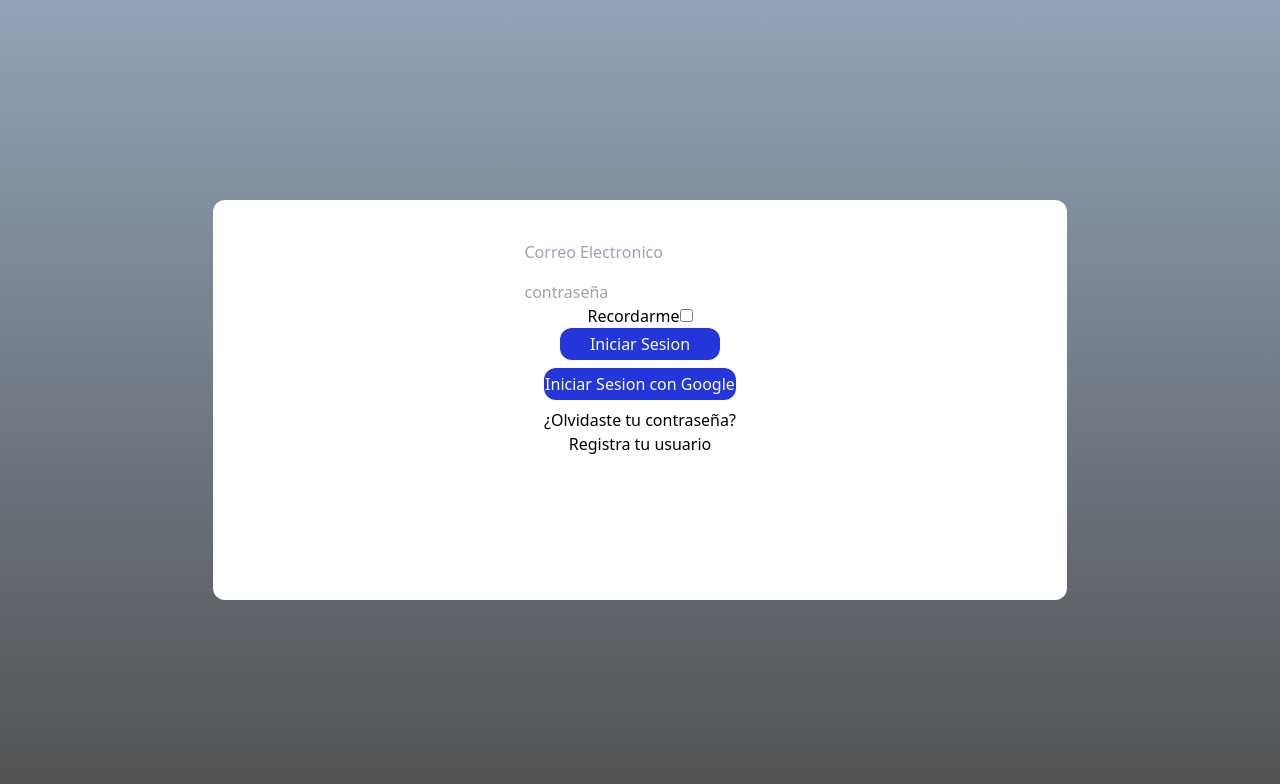
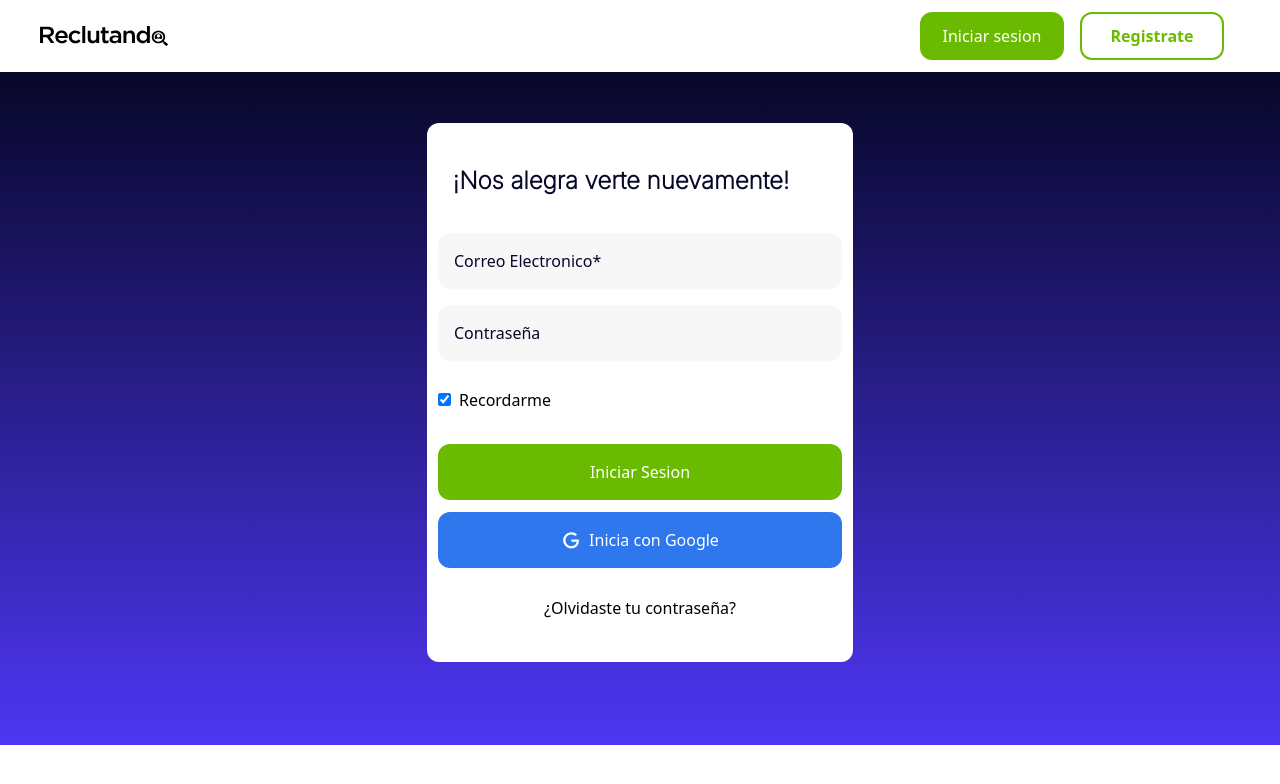
Before and after one commit to yesifita/S8-21-t-react-agregarback, a React (Vite) app: page /login in a window 1280 px wide. Shown: the top 784 px of the page. Built offline with nearby package versions, Linux system fonts and the light colour scheme; no server answers.

Commit message:
add navbarlogin, styles:login, register and poupconfirm

```diff
--- a/index.html
+++ b/index.html
@@ -3,6 +3,7 @@
   <head>
     <meta charset="UTF-8" />
     <link rel="icon" type="image/svg+xml" href="/vite.svg" />
+    <link href="https://fonts.googleapis.com/css2?family=Inter:wght@200&display=swap" rel="stylesheet">
     <meta name="viewport" content="width=device-width, initial-scale=1.0" />
     <script src="https://kit.fontawesome.com/af56c2111b.js" crossorigin="anonymous"></script>
     <title>Vite + React + TS</title>
--- a/src/App.css
+++ b/src/App.css
@@ -7,9 +7,6 @@
 #conteiner-job{
     @apply w-full h-full
 }
-button{
-    @apply bg-white w-12 h-8 border-solid border-slate-800 rounded-xl
-}
 
 #requerimientos input {
     @apply mr-2 font-normal text-base
--- a/src/componentes/Nav/NavMenu.tsx
+++ b/src/componentes/Nav/NavMenu.tsx
@@ -78,7 +78,7 @@ const NavMenu = () => {
                         className={`flex transform duration-300 text-lg mb-6 ${isMenuOpen ? "justify-start" : "justify-center"} items-center ${isMenuOpen ? "w-72" : "w-16"}`}
                         onClick={toggleMenu}
                     >
-                        <Link to={"/"} className="flex px-4">
+                        <Link to={"/postulados"} className="flex px-4">
                             {isMenuOpen ? (
                                 <img src={perfil} className="text-2xl text-white" />
                             ) : (
--- a/src/componentes/cargarVacante/CrearVacanteReclutador.tsx
+++ b/src/componentes/cargarVacante/CrearVacanteReclutador.tsx
@@ -14,10 +14,7 @@ import { Link } from 'react-router-dom'
 import Loader from '../loader/Loader'
 import { useState, useRef } from 'react'
 
-const CrearVacanteReclutador = () => {
-  const [loading, setLoading] = useState(false)
-  const [Image, setImage] = useState('')
-  const [inputCheck, setInputCheck] = useState({
+const INITIAL_CHECK={
   vsc: false,
   php: false,
   eclipse: false,
@@ -36,8 +33,8 @@ const CrearVacanteReclutador = () => {
   vacaciones: false,
   platzi: false,
   acuerdo: true,
-  })
-  const [inputValues, setInputValues] = useState({
+}
+const INITIAL_VALUES={
   imagen: '',
   empresa: '',
   puesto: '',
@@ -47,13 +44,20 @@ const CrearVacanteReclutador = () => {
   salario: '',
   textarea: '',
   ingles: '',
-  })
+}
+
+const CrearVacanteReclutador = () => {
+  const [loading, setLoading] = useState(false)
+  const [Image, setImage] = useState('')
+  const [inputCheck, setInputCheck] = useState(INITIAL_CHECK)
+  const [inputValues, setInputValues] = useState(INITIAL_VALUES)
   const [file, setFile] = useState('')
+  const [response, setResponse] = useState(null)
+  const [db, setDb] = useState(null)
 
   const handleSubmit = e => {
-    e.preventDefault(), setLoading(true)
-    setInputValues
-    setInputCheck
+    e.preventDefault(),
+    createJob()
   }
 
   const handleChange = e => {
@@ -80,6 +84,27 @@ const CrearVacanteReclutador = () => {
   const selectImage = () => {
     refInputFile.current.click()
   }
+
+  const createJob=()=>{
+    crud
+			.post(urlPost, {
+				body: [inputCheck,inputValues],
+				headers: { 'content-type': 'application/json' },
+			})
+    .then(res => {
+      if (!res.err) {
+
+        setDb([...db, res]),
+        setLoading(true)
+
+      } else {
+
+        setResponse(res),
+        setInputValues(INITIAL_VALUES),
+        setInputCheck(INITIAL_CHECK)
+      }
+    })
+  }
   // const addImage = e => {
   //   e.preventDefault()
   //   refInputFile.current.files = e.dataTransfer.files
@@ -92,12 +117,9 @@ const CrearVacanteReclutador = () => {
   //   setFile(file)
   // }
 
-  // const uploadImage = e => {
-  //   const files = e.target.files
-  //   const file = files[0]
-  //   showImage(file)
-  // }
-  // console.log(setInputCheck)
+  //
+
+
   return (
     <>
       <div>
@@ -122,7 +144,7 @@ const CrearVacanteReclutador = () => {
               // onDrag={addImage}
               // {dragImage}
               id="conteiner_ imput_img"
-              className="flex flex-col items-center justify-center w-32 mb-3 ml-20 text-center bg-red-500 border-2 border-dashed h-18 flex-rows text-xxs border-slate-400 rounded-xl"
+              className="flex flex-col items-center justify-center w-32 mb-3 ml-20 text-center border-2 border-dashed h-18 flex-rows text-xxs border-slate-400 rounded-xl"
             >
               <input
                 onChange={handleChange}
@@ -563,13 +585,13 @@ const CrearVacanteReclutador = () => {
           </div>
           <div className="flex flex-row justify-around w-full pt-16 pb-8 pl-12 pr-20 ">
             <Link to="/recruiter/dashboard">
-              <button className="w-48 h-12 mb-8 text-base font-medium bg-white border-2 border-skyblue text-skyblue">
+              <button className="w-48 h-12 mb-8 text-base font-medium bg-white border-2 rounded-xl border-skyblue text-skyblue">
                 Cancelar
               </button>
             </Link>
             <button
               onClick={() => setLoading(true)}
-              className="w-48 h-12 text-base font-medium text-white bg-primaryGreen"
+              className="w-48 h-12 text-base font-medium text-white rounded-xl bg-primaryGreen"
             >
               Publicar Oferta
             </button>
--- a/src/componentes/login/Login.tsx
+++ b/src/componentes/login/Login.tsx
@@ -2,6 +2,7 @@ import { Link, useNavigate } from 'react-router-dom'
 import { useState } from 'react'
 import { FormState } from '../../types'
 import { useUser } from '../../context/UserProvider'
+import NavBarLogin from './NavBarLogin'
 
 const Login = () => {
   const [inputValues, setInputValues] = useState<FormState['inputValues']>({
@@ -34,58 +35,82 @@ const Login = () => {
   return (
     <>
       {/* <h2>{user ? "en linea" : "offline"}</h2> */}
+
+      <NavBarLogin />
       <div
-        className="flex items-center justify-center w-full h-screen bg-gradiente1/75 bg-gradient-to-b from-slate-400 to-gradiente1/10"
+        className="flex items-center justify-center w-full h-673 bg-gradiente bg-gradient-to-b from-primaryBlueDark to-gradiente1/10"
         id="container"
       >
         <div
           id="content"
-          className="flex flex-col w-4/6 bg-white h-3/6 justify-content-center rounded-xl"
+          className="flex flex-col items-center justify-center w-4/12 mb-8 bg-white h-4/5 rounded-xl"
         >
-          <form
-            onSubmit={handleSubmit}
-            className="flex flex-col items-center justify-center pt-10 "
-          >
+          <h1 className="text-2xl font-bold font-primaria text-primaryBlueDark w-375 h-7 botton-8">
+            ¡Nos alegra verte nuevamente!
+          </h1>
+          <form onSubmit={handleSubmit} className="flex flex-col items-start justify-center pt-10">
             <input
               onChange={handleChange}
               value={inputValues.email}
               type="email"
               name="email"
-              placeholder="Correo Electronico"
-              className="mb-4"
+              placeholder="Correo Electronico*"
+              className="pl-4 mb-4 bg-secundaryGreyLight rounded-xl w-404 h-14 text-primaryBlueDark placeholder:text-primaryBlueDark"
             ></input>
             <input
               onChange={handleChange}
               value={inputValues.password}
               type="password"
               name="password"
-              placeholder="contraseña"
+              placeholder="Contraseña"
+              className="pl-4 bg-secundaryGreyLight rounded-xl w-404 h-14 text-primaryBlueDark placeholder:text-primaryBlueDark"
             ></input>
-            <label id="checkbox">
+            <div>
+              <label id="checkbox " className='text-base font-normal'>
+                <input
+                  type="checkbox"
+                  id="checkbox"
+                  checked
+                  className="mt-8 mr-2 "
+                ></input>
                 Recordarme
-              <input type="checkbox" id="checkbox"></input>
               </label>
-
+            </div>
+            <div className="flex flex-col items-center w-full gap-1 pt-8">
               <button
                 type="submit"
                 onClick={handleLogin}
-              className="w-40 h-8 mb-2 text-white border-solid border-slate-800 rounded-xl bg-boton"
+                className="mb-2 text-base font-medium text-white border-solid w-404 h-14 rounded-xl bg-primaryGreen"
               >
                 Iniciar Sesion
               </button>
               <button
                 onClick={handleGoogle}
-              className="w-48 h-8 mb-2 text-white border-solid border-slate-800 rounded-xl bg-boton"
+                className="mb-2 text-base font-medium text-white border-solid h-14 w-404 border-slate-800 rounded-xl bg-botonInicio"
               >
-              Iniciar Sesion con Google
+                <div className="flex items-start justify-center gap-1">
+                  <svg
+                    width="20"
+                    height="21"
+                    viewBox="0 0 20 21"
+                    fill="white"
+                    xmlns="http://www.w3.org/2000/svg"
+                    className="pt-1 mr-1"
+                  >
+                    <path
+                      d="M19.5851 9.32754H10.4151V12.0575H16.9251C16.5951 15.8675 13.4251 17.4975 10.4251 17.4975C6.59514 17.4975 3.23514 14.4775 3.23514 10.2275C3.23514 6.12754 6.43514 2.95754 10.4351 2.95754C13.5251 2.95754 15.3351 4.92754 15.3351 4.92754L17.2351 2.94754C17.2351 2.94754 14.7951 0.227539 10.3351 0.227539C4.65514 0.227539 0.265137 5.02754 0.265137 10.2275C0.265137 15.2775 4.39514 20.2275 10.4851 20.2275C15.8351 20.2275 19.7351 16.5575 19.7351 11.1375C19.7351 9.98754 19.5851 9.32754 19.5851 9.32754Z"
+                      fill="white"
+                    />
+                  </svg>
+                  Inicia con Google
+                </div>
               </button>
-            <p>¿Olvidaste tu contraseña?</p>
-            <Link to="/Registro">
-              <p>Registra tu usuario</p>
-            </Link>
+              <button className="pt-4 text-base font-medium">¿Olvidaste tu contraseña?</button>
+            </div>
           </form>
         </div>
       </div>
+
     </>
   )
 }
--- /dev/null
+++ b/src/componentes/login/NavBarLogin.tsx
@@ -0,0 +1,26 @@
+import { Link } from "react-router-dom"
+import  logo from '../../assets/images/logo.svg'
+
+const NavBarLogin = () => {
+
+
+
+
+  return (
+    <nav className="flex flex-row items-center justify-between w-full bg-white h-72">
+
+        <img src={logo} alt="logo" className="block px-10 py-5 w-52"/>
+
+        <div className="flex flex-row gap-4 mr-14">
+          <Link to='/login'>
+            <button className="h-12 text-base font-medium text-white w-36 bg-primaryGreen rounded-xl">Iniciar sesion</button>
+            </Link>
+            <Link to='/Registro'>
+            <button className="h-12 text-base font-semibold border-2 border-solid w-36 border-primaryGreen text-primaryGreen rounded-xl">Registrate</button>
+            </Link>
+        </div>
+    </nav>
+  )
+}
+
+export default NavBarLogin
--- a/src/componentes/login/Register.tsx
+++ b/src/componentes/login/Register.tsx
@@ -1,51 +1,54 @@
-import { useState } from "react";
-import { FormState} from "../../types";
-import PopUpConfirm from "./PopUpConfirm";
-import { useUser } from "../../context/UserProvider";
-
+import { useState } from 'react'
+import { FormState } from '../../types'
+import PopUpConfirm from './PopUpConfirm'
+import { useUser } from '../../context/UserProvider'
+import NavBarLogin from './NavBarLogin'
+import { useNavigate } from 'react-router-dom'
 
 const Register = () => {
-  const [inputValues, setInputValues] = useState<FormState["inputValues"]>({
-     email: "",
-    password: "",
-    });
-  const [visible, setVisible] = useState(false);
+  const [inputValues, setInputValues] = useState<FormState['inputValues']>({
+    email: '',
+    password: '',
+  })
+  const [visible, setVisible] = useState(false)
 
-  const authUser=useUser()
+  const authUser = useUser()
+  const navigate = useNavigate()
 
-  // const navigate = useNavigate();
+  const handleLogin = () => {
+    navigate('/recruiter/dashboard')
+  }
 
-  // const handleLogin = () => {
-  //   setUser(true);
-  //   navigate("/");
-  // };
+  const handleSubmit = (e: React.FormEvent<HTMLFormElement | HTMLButtonElement>) => {
+    e.preventDefault()
+    authUser.register(inputValues.email, inputValues.password)
+  }
 
-  const handleSubmit = (
-    e: React.FormEvent<HTMLFormElement | HTMLButtonElement>
-  ) => {
-    e.preventDefault();
-authUser.register(inputValues.email,inputValues.password)
-  };
-
-  const handleChange = (
-    e: React.ChangeEvent<HTMLInputElement | HTMLSelectElement>
-  ) => {
+  const handleChange = (e: React.ChangeEvent<HTMLInputElement | HTMLSelectElement>) => {
     setInputValues({
       ...inputValues,
       [e.target.name]: e.target.value,
-    });
-  };
+    })
+  }
+  const handleGoogle = (e: React.MouseEvent<HTMLButtonElement>) => {
+    e.preventDefault()
+    authUser.loginGoogle()
+  }
   return (
     <>
       {/* <h2>{user ? "en linea" : "offline"}</h2> */}
-          <div
-        className="flex items-center justify-center w-full h-screen bg-gradiente1/75 bg-gradient-to-b from-slate-400 to-gradiente1/10"
+      <NavBarLogin />
+      <div
+        className="flex items-center justify-center w-full overflow-hidden h-673 bg-gradiente bg-gradient-to-b from-primaryBlueDark to-gradiente1/10"
         id="container"
       >
         <div
           id="content"
-          className="flex flex-col w-4/6 bg-white h-3/6 justify-content-center rounded-xl bg-gradient"
+          className="flex flex-col items-center justify-center w-4/12 mb-8 bg-white h-4/5 rounded-xl"
         >
+          <h1 className="ml-12 text-2xl font-bold text-primaryBlueDark w-375 h-7 botton-8">
+            Registrate en simples pasos
+          </h1>
           <form
             onSubmit={handleSubmit}
             className="flex flex-col items-center justify-center pt-10 "
@@ -55,30 +58,62 @@ authUser.register(inputValues.email,inputValues.password)
               value={inputValues.email}
               type="email"
               name="email"
-              placeholder="Correo Electronico"
-              className="mb-4"
+              placeholder="Correo Electronico*"
+              className="pl-4 mb-4 bg-secundaryGreyLight rounded-xl w-404 h-14 text-primaryBlueDark placeholder:text-primaryBlueDark"
             ></input>
             <input
               onChange={handleChange}
               value={inputValues.password}
               type="password"
               name="password"
-              placeholder="contraseña"
+              placeholder="Contraseña"
+              className="pl-4 bg-secundaryGreyLight rounded-xl w-404 h-14 text-primaryBlueDark placeholder:text-primaryBlueDark"
             ></input>
-
-            <button
-              type="submit"
-              className="w-40 h-8 mb-2 font-semibold text-white border-solid bg-boton border-slate-800 rounded-xl"
-              onClick={() => setVisible(true)}
-            >
-              Aceptar
-            </button>
+            <div className="pt-4 w-404 ">
+              <label id="checkbox " className="text-start text-md">
+                <input type="checkbox" checked id="checkbox" className="mr-2"></input>
+                He leído y acepto los Términos y condiciones y la Política de privacidad
+              </label>
+            </div>
+            <div className="flex flex-col items-center w-full gap-1 pt-8">
+              <button
+                type="submit"
+                className="mb-2 text-base font-medium text-white border-solid w-404 h-14 rounded-xl bg-primaryGreen"
+                onClick={() => {
+                  handleSubmit
+                  setVisible(true)
+                }}
+              >
+                Crear Cuenta
+              </button>
+              <button
+                onClick={handleGoogle}
+                className="mb-2 text-base font-medium text-white border-solid h-14 w-404 border-slate-800 rounded-xl bg-botonInicio"
+              >
+                <div className="flex items-start justify-center gap-1">
+                  <svg
+                    width="20"
+                    height="21"
+                    viewBox="0 0 20 21"
+                    fill="white"
+                    xmlns="http://www.w3.org/2000/svg"
+                    className="pt-1 mr-1"
+                  >
+                    <path
+                      d="M19.5851 9.32754H10.4151V12.0575H16.9251C16.5951 15.8675 13.4251 17.4975 10.4251 17.4975C6.59514 17.4975 3.23514 14.4775 3.23514 10.2275C3.23514 6.12754 6.43514 2.95754 10.4351 2.95754C13.5251 2.95754 15.3351 4.92754 15.3351 4.92754L17.2351 2.94754C17.2351 2.94754 14.7951 0.227539 10.3351 0.227539C4.65514 0.227539 0.265137 5.02754 0.265137 10.2275C0.265137 15.2775 4.39514 20.2275 10.4851 20.2275C15.8351 20.2275 19.7351 16.5575 19.7351 11.1375C19.7351 9.98754 19.5851 9.32754 19.5851 9.32754Z"
+                      fill="white"
+                    />
+                  </svg>
+                  Registro con Google
+                </div>
+              </button>
+            </div>
           </form>
         </div>
         {visible ? <PopUpConfirm /> : null}
       </div>
     </>
-  );
-};
+  )
+}
 
-export default Register;
+export default Register
--- a/src/routes/ListRoutes.tsx
+++ b/src/routes/ListRoutes.tsx
@@ -8,6 +8,7 @@ import { Apliccants } from '../componentes/Apliccants/Apliccants'
 import Profile from '../componentes/Profile/Profile'
 import CrearVacanteReclutador from '../componentes/cargarVacante/CrearVacanteReclutador'
 import RecAyuda from './recAyuda'
+import PostuladosContainer from '../components/postulados/PostuladosContainer/PostuladosContainer'
 
 
 
@@ -24,6 +25,7 @@ const ListRoutes = () => {
           <Route path="/registro" element={<Register />}></Route>
           <Route path="/recruiter/ayuda" element={<RecAyuda/>}></Route>
           <Route path="/empleo" element={<CrearVacanteReclutador/>}></Route>
+          <Route path="/postulados" element={<PostuladosContainer/>}></Route>
 
         </Routes>
       </UserProvider>
```
Also changed, not shown: src/componentes/login/PopUpConfirm.tsx (+4 -4 lines), tailwind.config.js (+11 -1 lines), 1 other file (tests, documents, lock files or other folders). Lines whose indentation alone changed are shown as unchanged.
